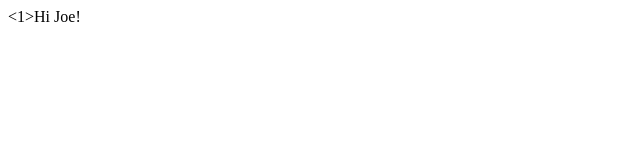
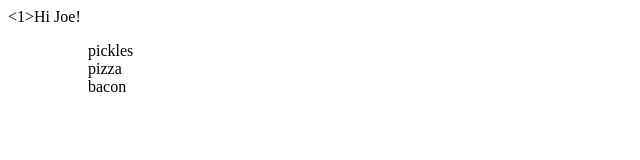
Before and after one commit to kearac-hub/first-day-demo, a plain HTML site: page index.html in a window 1280 px wide. Shown: the whole page, without its empty margins (0-640 px from the left). Drawn offline with Linux system fonts and the light colour scheme.

Commit message:
listed foods i like

```diff
--- a/index.html
+++ b/index.html
@@ -1 +1,6 @@
 <1>Hi Joe!</1>
+<ul>
+    <ul>pickles</ul>
+    <ul>pizza</ul>
+    <ul>bacon</ul>
+</ul>
```
